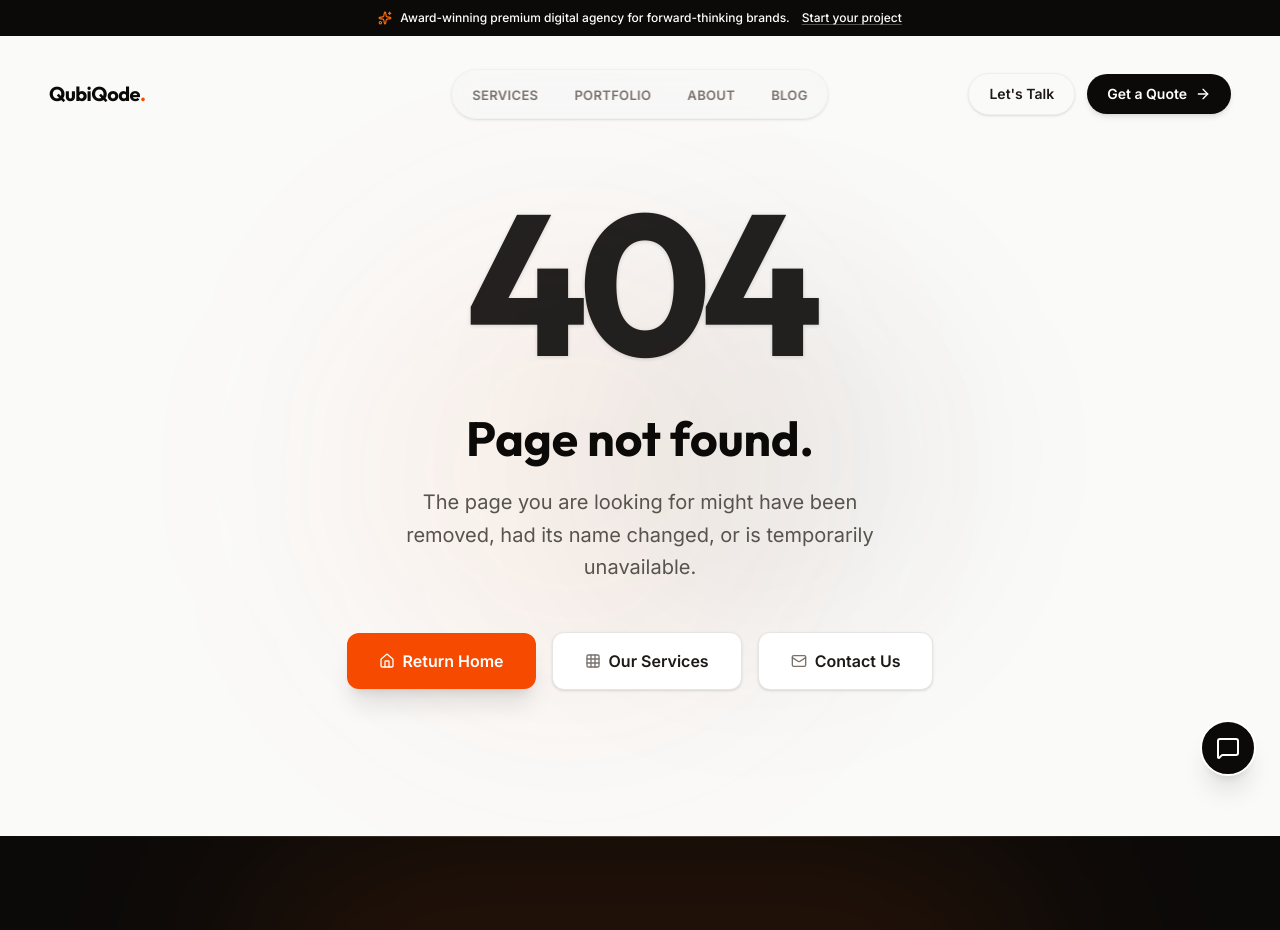
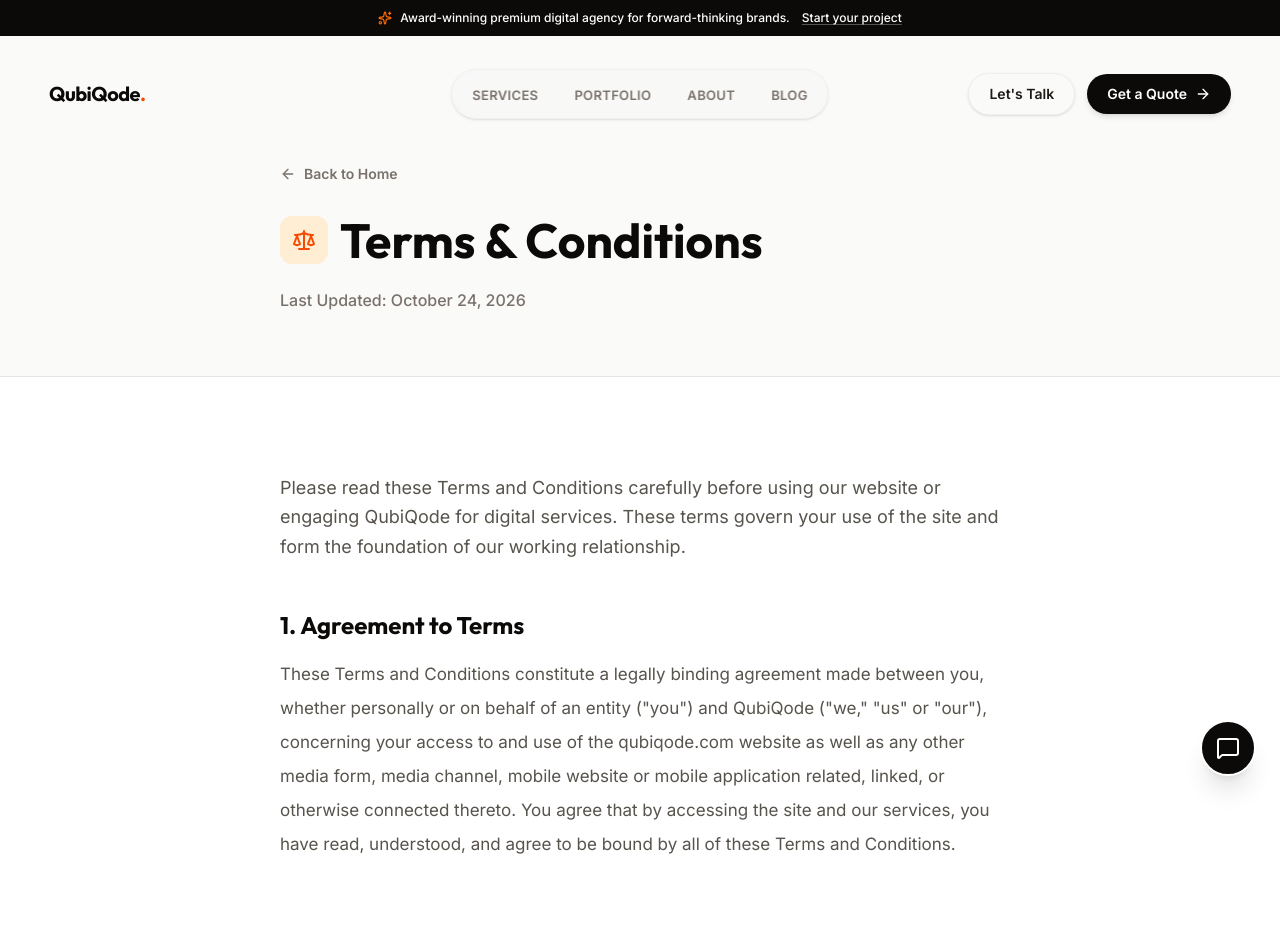
Before and after one commit to qubiqodetech/qubiqode-website, a Next.js app: page /terms in a window 1280 px wide. Before the commit this address had no page. Shown: the top 930 px of the page. Built offline with nearby package versions, Linux system fonts and the light colour scheme.

Commit message:
feat: Add Terms and Conditions page
Implements the Terms and Conditions page for the QubiQode website. This page outlines the legal agreement between users and QubiQode, detailing service terms, user responsibilities, and payment information.

```diff
--- /dev/null
+++ b/app/terms/page.tsx
@@ -0,0 +1,132 @@
+"use client";
+
+import { motion } from "motion/react";
+import Link from "next/link";
+import { ArrowLeft, Scale } from "lucide-react";
+
+const sections = [
+  {
+    id: "agreement-to-terms",
+    title: "1. Agreement to Terms",
+    content: "These Terms and Conditions constitute a legally binding agreement made between you, whether personally or on behalf of an entity (\"you\") and QubiQode (\"we,\" \"us\" or \"our\"), concerning your access to and use of the qubiqode.com website as well as any other media form, media channel, mobile website or mobile application related, linked, or otherwise connected thereto. You agree that by accessing the site and our services, you have read, understood, and agree to be bound by all of these Terms and Conditions.",
+  },
+  {
+    id: "service-terms",
+    title: "2. Service Terms & Deliverables",
+    content: "QubiQode provides digital agency services including but not limited to custom web development, UI/UX design, brand identity creation, and technical SEO. The specific scope, deliverables, timeline, and cost of any project will be agreed upon in a separate Statement of Work (SOW) or project proposal. These general terms apply to all engagements unless explicitly overridden by a signed SOW.",
+  },
+  {
+    id: "user-responsibilities",
+    title: "3. User Responsibilities",
+    content: "To ensure the successful completion of projects, you agree to provide timely feedback, necessary brand assets, content, and approvals as outlined in the project schedule. Delays in providing required materials or feedback may result in project timeline extensions. You also warrant that any materials provided to us do not infringe on the intellectual property rights of any third party.",
+  },
+  {
+    id: "payment-and-scope",
+    title: "4. Payments and Scope of Work",
+    content: "Payment terms will be specified in the project proposal or SOW. Typically, we require a deposit before commencing work, with subsequent milestone payments. All invoices are due upon receipt unless otherwise stated. Any requests for work outside the original scope (scope creep) will be estimated and billed separately. We reserve the right to pause work if payments are delayed.",
+  },
+  {
+    id: "revision-policies",
+    title: "5. Revision Policies",
+    content: "We want you to be thrilled with the final result. Our standard project proposals include a designated number of revision rounds (usually two) at specific milestones. Revisions requested beyond the included rounds or changes that contradict previously approved milestones will be billed at our standard hourly rate.",
+  },
+  {
+    id: "support-limitations",
+    title: "6. Support and Warranty Limitations",
+    content: "We provide a 30-day bug-fix warranty on all custom code and technical deliverables post-launch. This warrants that the deliverables will function substantially as specified in the agreed project scope. This warranty does not cover issues caused by third-party plugin updates, server environment changes, or modifications made by anyone other than QubiQode staff after delivery. Ongoing support beyond this period requires a separate maintenance retainer.",
+  },
+  {
+    id: "intellectual-property",
+    title: "7. Intellectual Property Rights",
+    content: "Upon receipt of full and final payment, we grant you full ownership and rights to the final deliverables as defined in the SOW. We reserve the right to display the completed project in our portfolio, marketing materials, and case studies unless a specific Non-Disclosure Agreement (NDA) prohibits it. We retain ownership of any pre-existing code libraries or proprietary tools used during development.",
+  },
+  {
+    id: "contact",
+    title: "8. Contact Us",
+    content: "In order to resolve a complaint regarding the Site or to receive further information regarding use of the Site, please contact us at: legal@qubiqode.com or by mail at QubiQode Digital Agency, 123 Tech Lane, Suite 400, San Francisco, CA 94105.",
+  }
+];
+
+export default function TermsAndConditionsPage() {
+  return (
+    <main className="min-h-screen bg-white selection:bg-orange-200">
+
+      {/* Header Section */}
+      <section className="pt-32 pb-16 border-b border-stone-200 bg-stone-50">
+        <div className="container mx-auto px-6 max-w-3xl">
+          <Link
+            href="/"
+            className="inline-flex items-center text-sm font-semibold text-stone-500 hover:text-orange-600 transition-colors mb-8"
+          >
+            <ArrowLeft className="w-4 h-4 mr-2" />
+            Back to Home
+          </Link>
+
+          <motion.div
+            initial={{ opacity: 0, y: 20 }}
+            animate={{ opacity: 1, y: 0 }}
+            transition={{ duration: 0.6 }}
+            className="flex items-center gap-3 mb-6"
+          >
+            <div className="w-12 h-12 bg-orange-100 rounded-xl flex items-center justify-center">
+              <Scale className="w-6 h-6 text-orange-600" />
+            </div>
+            <h1 className="font-display text-4xl md:text-5xl font-bold text-stone-950">Terms & Conditions</h1>
+          </motion.div>
+
+          <motion.p
+            initial={{ opacity: 0, y: 20 }}
+            animate={{ opacity: 1, y: 0 }}
+            transition={{ duration: 0.6, delay: 0.1 }}
+            className="text-stone-500 font-medium"
+          >
+            Last Updated: October 24, 2026
+          </motion.p>
+        </div>
+      </section>
+
+      {/* Policy Content */}
+      <section className="py-20 lg:py-24">
+        <div className="container mx-auto px-6 max-w-3xl">
+          <motion.div
+            initial={{ opacity: 0 }}
+            animate={{ opacity: 1 }}
+            transition={{ duration: 0.8, delay: 0.2 }}
+            className="prose prose-stone max-w-none"
+          >
+            <p className="text-lg text-stone-600 leading-relaxed mb-12">
+              Please read these Terms and Conditions carefully before using our website or engaging QubiQode for digital services. These terms govern your use of the site and form the foundation of our working relationship.
+            </p>
+
+            <div className="space-y-12 md:space-y-16">
+              {sections.map((section, index) => (
+                <div key={section.id} id={section.id} className="scroll-mt-32">
+                  <h2 className="font-display text-2xl font-bold text-stone-950 mb-4">
+                    {section.title}
+                  </h2>
+                  <p className="text-stone-600 leading-loose text-[17px]">
+                    {section.content}
+                  </p>
+                </div>
+              ))}
+            </div>
+          </motion.div>
+
+          {/* Footer CTA Line */}
+          <div className="mt-20 pt-10 border-t border-stone-200 text-center">
+            <p className="text-stone-600 mb-6">
+              Have questions about our terms of engagement?
+            </p>
+            <Link
+              href="/contact"
+              className="inline-flex items-center justify-center rounded-xl bg-stone-950 px-6 py-3 text-sm font-semibold text-white shadow-xl hover:bg-stone-800 transition-all duration-300"
+            >
+              Contact Us
+            </Link>
+          </div>
+        </div>
+      </section>
+
+    </main>
+  );
+}
```
